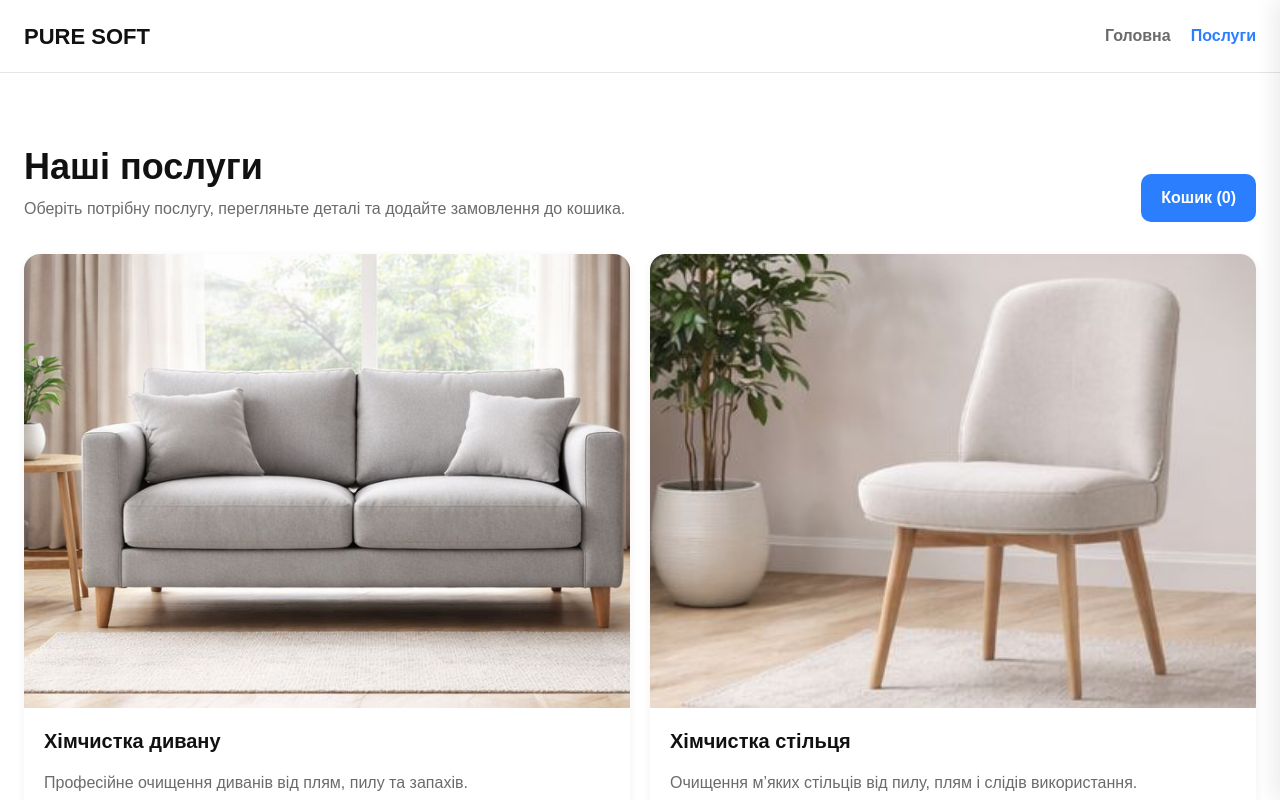
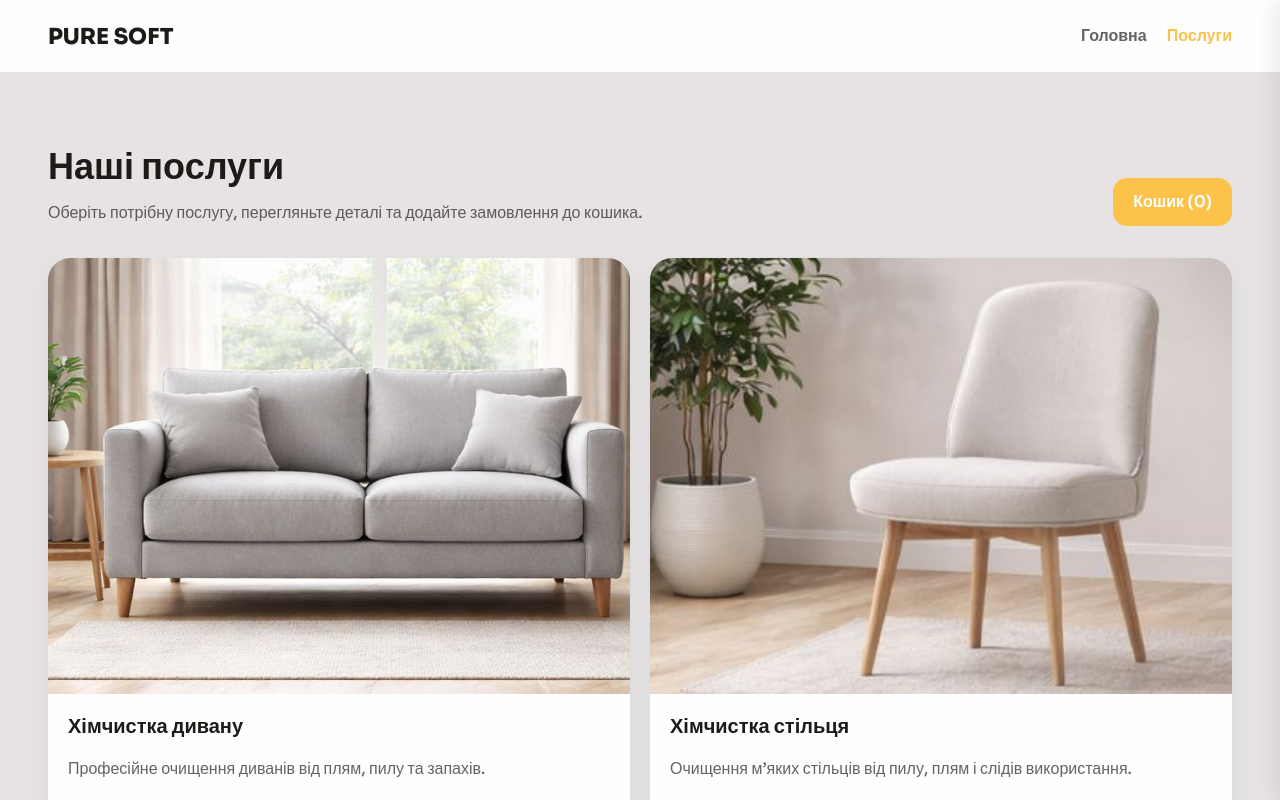
Before and after one commit to AlexDroff/pure_soft, a Next.js app: page /services in a window 1280 px wide. Shown: the top 800 px of the page. Built offline with nearby package versions, Linux system fonts and the light colour scheme.

Commit message:
update global styles for better readability and consistency

```diff
--- a/src/app/services/page.tsx
+++ b/src/app/services/page.tsx
@@ -80,7 +80,7 @@ export default function ServicesPage() {
       <ServiceModal
         service={selectedService}
         isOpen={isServiceModalOpen}
-        onClose={handleCloseModal}
+        onCloseAction={handleCloseModal}
         onAddToOrder={handleAddToOrder}
       />
 
@@ -99,7 +99,7 @@ export default function ServicesPage() {
       <CheckoutModal
         isOpen={isCheckoutOpen}
         items={items}
-        onClose={() => setIsCheckoutOpen(false)}
+        onCloseAction={() => setIsCheckoutOpen(false)}
         onSuccess={handleCheckoutSuccess}
       />
     </main>
--- a/src/components/gallery/GallerySlider/GallerySlider.tsx
+++ b/src/components/gallery/GallerySlider/GallerySlider.tsx
@@ -36,7 +36,7 @@ export default function GallerySlider({ items }: GallerySliderProps) {
         <IconButton
           icon={<IoChevronBack size={20} />}
           label="Previous slide"
-          onClick={handlePrev}
+          onClickAction={handlePrev}
         />
 
         <div className={styles.dots}>
@@ -56,7 +56,7 @@ export default function GallerySlider({ items }: GallerySliderProps) {
         <IconButton
           icon={<IoChevronForward size={20} />}
           label="Next slide"
-          onClick={handleNext}
+          onClickAction={handleNext}
         />
       </div>
     </div>
--- a/src/components/layout/Container/Container.module.css
+++ b/src/components/layout/Container/Container.module.css
@@ -1,21 +1,21 @@
 .container {
   width: 100%;
-  max-width: 1440px;
+  max-width: var(--container-max-width);
   margin: 0 auto;
-  padding-left: var(--spacing-md);
-  padding-right: var(--spacing-md);
+  padding-left: var(--container-padding-mobile);
+  padding-right: var(--container-padding-mobile);
 }
 
 @media screen and (min-width: 768px) {
   .container {
-    padding-left: var(--spacing-lg);
-    padding-right: var(--spacing-lg);
+    padding-left: var(--container-padding-tablet);
+    padding-right: var(--container-padding-tablet);
   }
 }
 
-@media screen and (min-width: 1440px) {
+@media screen and (min-width: 1280px) {
   .container {
-    padding-left: 80px;
-    padding-right: 80px;
+    padding-left: var(--container-padding-desktop);
+    padding-right: var(--container-padding-desktop);
   }
 }
--- a/src/components/order/OrderItemCard/OrderItemCard.tsx
+++ b/src/components/order/OrderItemCard/OrderItemCard.tsx
@@ -31,7 +31,7 @@ export default function OrderItemCard({
           <IconButton
             icon={<IoRemove size={18} />}
             label="Decrease quantity"
-            onClick={() => onDecrease(item.serviceId)}
+            onClickAction={() => onDecrease(item.serviceId)}
           />
 
           <span className={styles.count}>{item.quantity}</span>
@@ -39,7 +39,7 @@ export default function OrderItemCard({
           <IconButton
             icon={<IoAdd size={18} />}
             label="Increase quantity"
-            onClick={() => onIncrease(item.serviceId)}
+            onClickAction={() => onIncrease(item.serviceId)}
           />
         </div>
 
--- a/src/components/order/OrderSidebar/OrderSidebar.tsx
+++ b/src/components/order/OrderSidebar/OrderSidebar.tsx
@@ -39,7 +39,7 @@ export default function OrderSidebar({
         <IconButton
           icon={<IoClose size={22} />}
           label="Close cart"
-          onClick={onClose}
+          onClickAction={onClose}
         />
       </div>
 
--- a/src/components/service/ServiceModal/ServiceModal.tsx
+++ b/src/components/service/ServiceModal/ServiceModal.tsx
@@ -7,20 +7,20 @@ import ServiceDetails from "../ServiceDetails/ServiceDetails";
 type ServiceModalProps = {
   service: Service | null;
   isOpen: boolean;
-  onClose: () => void;
+  onCloseAction: () => void;
   onAddToOrder: (service: Service) => void;
 };
 
 export default function ServiceModal({
   service,
   isOpen,
-  onClose,
+  onCloseAction,
   onAddToOrder,
 }: ServiceModalProps) {
   if (!service) return null;
 
   return (
-    <Modal isOpen={isOpen} onClose={onClose}>
+    <Modal isOpen={isOpen} onCloseAction={onCloseAction}>
       <ServiceDetails service={service} onAddToOrder={onAddToOrder} />
     </Modal>
   );
--- a/src/components/ui/IconButton/IconButton.tsx
+++ b/src/components/ui/IconButton/IconButton.tsx
@@ -7,7 +7,7 @@ type IconButtonProps = {
   icon: React.ReactNode;
   label: string;
   type?: "button" | "submit" | "reset";
-  onClick?: () => void;
+  onClickAction?: () => void;
   disabled?: boolean;
   className?: string;
 };
@@ -16,7 +16,7 @@ export default function IconButton({
   icon,
   label,
   type = "button",
-  onClick,
+  onClickAction,
   disabled = false,
   className,
 }: IconButtonProps) {
@@ -25,7 +25,7 @@ export default function IconButton({
       type={type}
       aria-label={label}
       disabled={disabled}
-      onClick={onClick}
+      onClick={onClickAction}
       className={clsx(styles.button, className)}
     >
       {icon}
--- a/src/components/ui/Input/Input.tsx
+++ b/src/components/ui/Input/Input.tsx
@@ -4,7 +4,7 @@ import styles from "./Input.module.css";
 type InputProps = {
   label: string;
   name: string;
-  type?: string;
+  type?: React.HTMLInputTypeAttribute;
   value: string;
   placeholder?: string;
   error?: string;
@@ -29,10 +29,11 @@ export default function Input({
   const hasError = touched && Boolean(error);
 
   return (
-    <label className={clsx(styles.wrapper, className)}>
+    <label htmlFor={name} className={clsx(styles.wrapper, className)}>
       <span className={styles.label}>{label}</span>
 
       <input
+        id={name}
         className={clsx(styles.input, hasError && styles.error)}
         type={type}
         name={name}
--- a/src/styles/globals.css
+++ b/src/styles/globals.css
@@ -1,66 +1,116 @@
-@import "modern-normalize/modern-normalize.css";
+@import url("https://fonts.googleapis.com/css2?family=Sora:wght@500;600;800&display=swap");
 
 :root {
-  /* =========================
-     COLORS
-  ========================= */
-  --color-bg-primary: #ffffff;
-  --color-bg-secondary: #f7f7f7;
-  --color-text-primary: #111111;
-  --color-text-secondary: #6b6b6b;
-  --color-accent: #2b7fff;
-  --color-border: #e5e5e5;
-  --color-white: #ffffff;
+  /* Brand colors */
+  --color-bg: #e7e3e4;
+  --color-primary: #0196ac;
+  --color-secondary: #0f6978;
+  --color-accent: #fcc249;
+  --color-white: #fefefe;
+  --color-text-primary: #1c1b17;
+
+  /* Supporting colors */
+  --color-border: rgba(28, 27, 23, 0.12);
+  --color-text-secondary: rgba(28, 27, 23, 0.68);
+  --color-shadow: rgba(15, 105, 120, 0.14);
+  --color-overlay: rgba(28, 27, 23, 0.4);
   --color-black: #000000;
 
-  /* =========================
-     TYPOGRAPHY
-  ========================= */
-  --font-family-primary: Arial, Helvetica, sans-serif;
+  /* Compatibility aliases */
+  --color-bg-primary: var(--color-bg);
+  --color-bg-secondary: rgba(254, 254, 254, 0.66);
 
-  /* =========================
-     SPACING
-  ========================= */
-  --spacing-xs: 4px;
-  --spacing-sm: 8px;
+  /* Typography */
+  --font-family-primary: "Sora", sans-serif;
+  --font-weight-medium: 500;
+  --font-weight-semibold: 600;
+  --font-weight-extrabold: 800;
+
+  /* typography variables */
+  --font-size-hero: 3rem;
+  --font-size-section-title: 2.5rem;
+  --font-size-card-title: 2rem;
+  --font-size-body-lg: 1.5rem;
+  --font-size-body-md: 1.25rem;
+  --font-size-body-sm: 1rem;
+  --font-size-button: 1.125rem;
+  --font-size-price: 2rem;
+
+  --line-height-tight: 1.1;
+  --line-height-heading: 1.2;
+  --line-height-body: 1.5;
+  --line-height-relaxed: 1.7;
+
+  /* Spacing */
+  --spacing-2xs: 4px;
+  --spacing-xs: 8px;
+  --spacing-sm: 12px;
   --spacing-md: 16px;
   --spacing-lg: 24px;
   --spacing-xl: 32px;
   --spacing-2xl: 48px;
   --spacing-3xl: 64px;
+  --spacing-4xl: 96px;
 
-  /* =========================
-     RADIUS
-  ========================= */
-  --radius-sm: 6px;
-  --radius-md: 10px;
-  --radius-lg: 16px;
-  --radius-xl: 24px;
+  /* Radius */
+  --radius-sm: 8px;
+  --radius-md: 14px;
+  --radius-lg: 22px;
+  --radius-xl: 32px;
+  --radius-pill: 999px;
 
-  /* =========================
-     SHADOWS
-  ========================= */
-  --shadow-sm: 0 2px 8px rgba(0, 0, 0, 0.06);
-  --shadow-md: 0 6px 20px rgba(0, 0, 0, 0.08);
+  /* Shadows */
+  --shadow-sm: 0 8px 20px rgba(15, 105, 120, 0.08);
+  --shadow-md: 0 18px 40px rgba(15, 105, 120, 0.12);
+  --shadow-lg: 0 28px 60px rgba(15, 105, 120, 0.18);
 
-  /* =========================
-     TRANSITIONS
-  ========================= */
-  --transition-base: 250ms ease;
+  /* Motion */
+  --transition-fast: 180ms ease;
+  --transition-base: 240ms ease;
+  --transition-slow: 360ms ease;
+
+  /* Layout */
+  --container-max-width: 1320px;
+  --container-padding-mobile: 20px;
+  --container-padding-tablet: 32px;
+  --container-padding-desktop: 48px;
+
+  /* section-variables  */
+  --section-padding-mobile: 64px;
+  --section-padding-tablet: 80px;
+  --section-padding-desktop: 96px;
+
+  /* Z-INDEX */
+  --z-base: 1;
+  --z-dropdown: 10;
+  --z-header: 100;
+  --z-overlay: 1000;
+  --z-modal: 1100;
+  --z-toast: 1200;
+
+  color-scheme: light;
 }
 
 html {
+  font-size: 16px;
+  min-height: 100%;
+  background-color: var(--color-bg);
   scroll-behavior: smooth;
 }
 
 body {
+  overflow-x: hidden;
+  min-height: 100%;
+  min-width: 320px;
   margin: 0;
-  min-width: 320px;
+  background-color: var(--color-bg);
+  color: var(--color-text-primary);
   font-family: var(--font-family-primary);
-  background-color: var(--color-bg-primary);
-  color: var(--color-text-primary);
-  line-height: 1.5;
+  font-weight: var(--font-weight-medium);
+  line-height: var(--line-height-body);
   text-rendering: optimizeLegibility;
+  -webkit-font-smoothing: antialiased;
+  -moz-osx-font-smoothing: grayscale;
 }
 
 *,
@@ -69,10 +119,15 @@ body {
   box-sizing: border-box;
 }
 
+* {
+  min-width: 0;
+}
+
 img {
   display: block;
   max-width: 100%;
   height: auto;
+  pointer-events: none;
 }
 
 button,
@@ -80,17 +135,34 @@ input,
 textarea,
 select {
   font: inherit;
+  color: inherit;
+  font-family: inherit;
 }
 
 button {
+  border: none;
+  padding: 0;
+  background: none;
   cursor: pointer;
-  border: none;
-  background: transparent;
+  transition:
+    background-color var(--transition-fast),
+    color var(--transition-fast),
+    transform var(--transition-fast),
+    box-shadow var(--transition-fast);
+}
+
+input,
+textarea,
+select {
+  border: 1px solid transparent;
 }
 
 a {
   color: inherit;
   text-decoration: none;
+  transition:
+    color var(--transition-fast),
+    opacity var(--transition-fast);
 }
 
 ul,
@@ -100,7 +172,10 @@ ol {
   list-style: none;
 }
 
-p,
+p {
+  margin: 0;
+}
+
 h1,
 h2,
 h3,
@@ -108,4 +183,22 @@ h4,
 h5,
 h6 {
   margin: 0;
+  font-weight: var(--font-weight-extrabold);
+  line-height: var(--line-height-heading);
 }
+
+:focus-visible {
+  outline: 3px solid var(--color-primary);
+  outline-offset: 3px;
+  box-shadow: 0 0 0 6px rgba(1, 150, 172, 0.18);
+}
+
+::selection {
+  background-color: rgba(252, 194, 73, 0.45);
+  color: var(--color-text-primary);
+}
+
+input::placeholder,
+textarea::placeholder {
+  color: rgba(28, 27, 23, 0.35);
+}
```
Also changed, not shown: src/components/order/CheckoutModal/CheckoutModal.tsx (+8 -4 lines), src/components/ui/Modal/Modal.tsx (+11 -7 lines), public/robots.txt (added).
